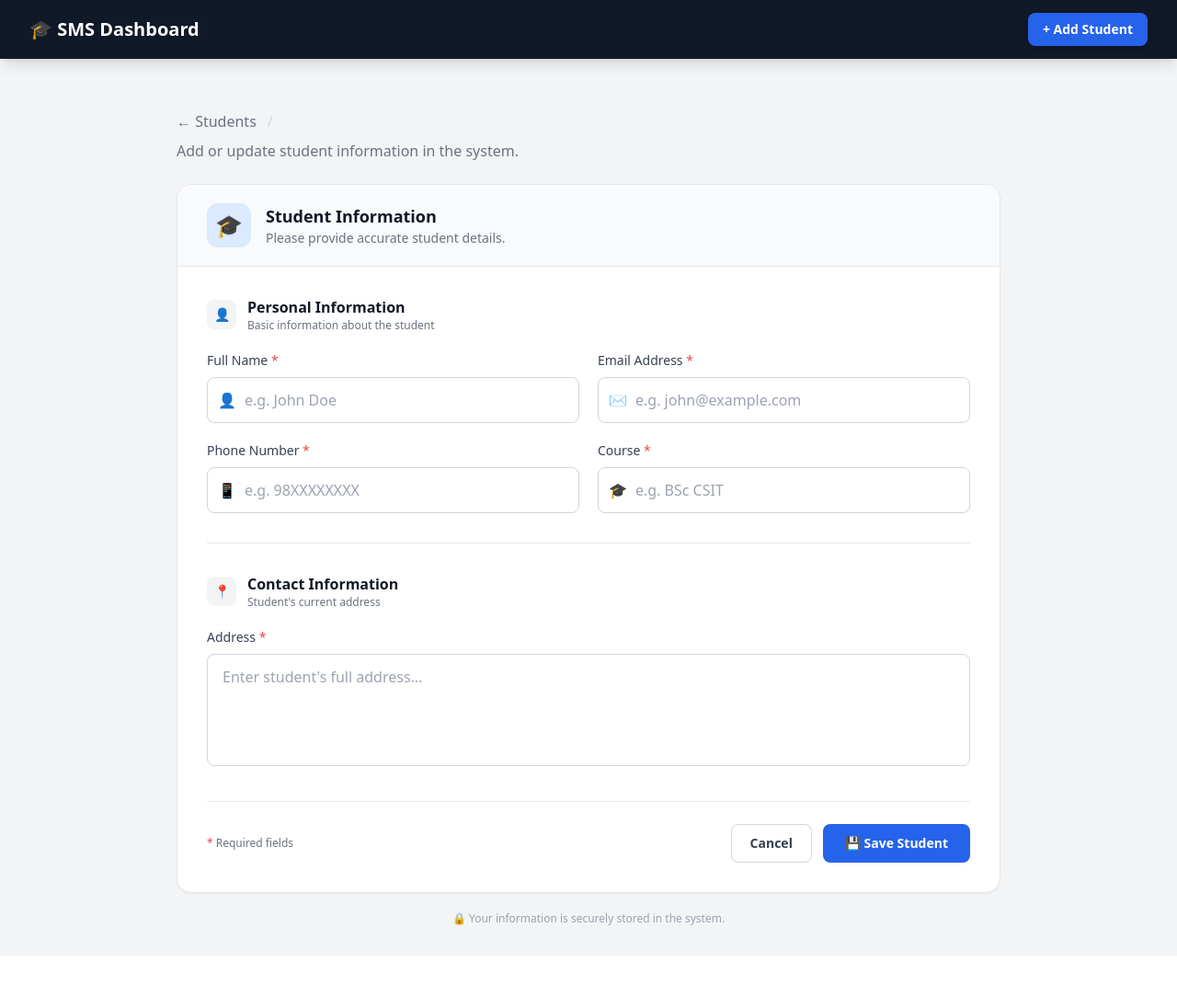
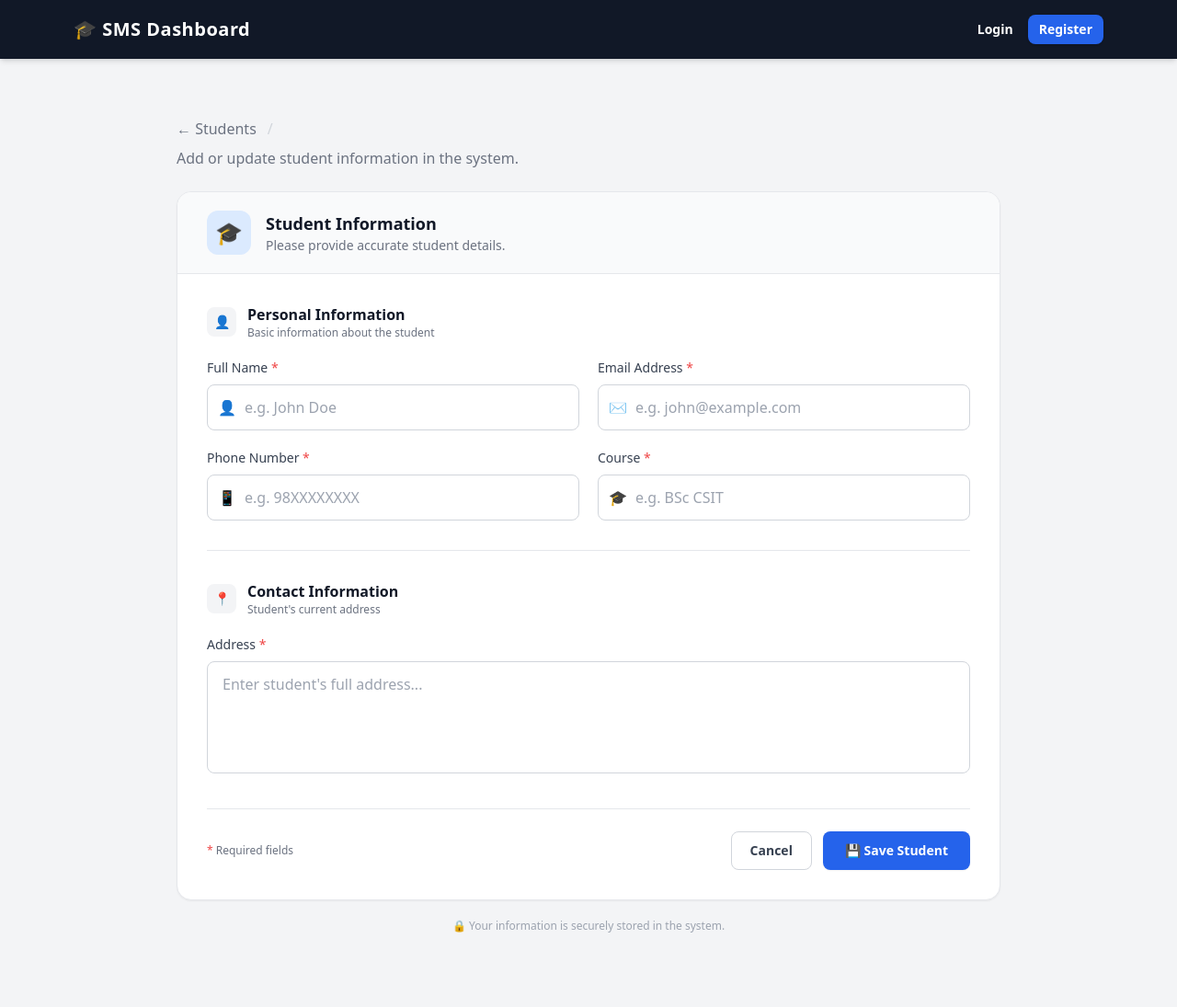
Before and after one commit to Saachin-Kunwar/django-student-management-system, a Django app: template students/templates/students/student_form.html in a window 1280 px wide. Shown: the whole page at 92% size. Before the commit the page ends 1006 px from the top, so only its background shows below. Run offline with Django 5.2, Linux system fonts and the light colour scheme; the template is opened without the code that fills it, so the values that code supplies are empty; some libraries are stand-ins or nearby versions.

Commit message:
feat: implement User Authentication (register, login, logout) and protect views

```diff
--- a/students/forms.py
+++ b/students/forms.py
@@ -4,7 +4,6 @@ from .models import Student
 class StudentForm(forms.ModelForm):
     class Meta:
         model = Student
-        # Replace 'course' with 'department' and 'clubs'
         fields = ['name', 'email', 'phone', 'address', 'department', 'clubs']
         widgets = {
             'name': forms.TextInput(attrs={
--- a/students/templates/students/base.html
+++ b/students/templates/students/base.html
@@ -3,85 +3,42 @@
 <head>
     <meta charset="UTF-8">
     <meta name="viewport" content="width=device-width, initial-scale=1.0">
-
     <title>{% block title %}Student Management{% endblock %}</title>
-
-    <!-- Tailwind CSS CDN -->
     <script src="https://cdn.tailwindcss.com"></script>
 </head>
-
-<body class="bg-gray-100 min-h-screen">
+<body class="bg-gray-100 text-gray-800 font-sans min-h-screen">
 
     <!-- Navbar -->
-    <nav class="bg-gray-900 shadow-lg mb-6">
-        <div class="max-w-7xl mx-auto px-4 sm:px-6 lg:px-8">
+    <nav class="bg-gray-900 text-white shadow-md mb-8">
+        <div class="max-w-6xl mx-auto px-4 py-4 flex justify-between items-center">
+            <a class="text-xl font-bold tracking-wide hover:text-gray-300 transition" href="{% url 'student_list' %}">🎓 SMS Dashboard</a>
 
-            <div class="flex items-center justify-between h-16">
-
-                <!-- Logo -->
-                <a href="{% url 'student_list' %}"
-                   class="text-white text-xl font-bold hover:text-blue-400 transition">
-                    🎓 SMS Dashboard
-                </a>
-
-                <!-- Add Student Button -->
-                <a href="{% url 'student_create' %}"
-                   class="bg-blue-600 hover:bg-blue-700 text-white text-sm font-semibold px-4 py-2 rounded-lg transition duration-200 shadow-md">
-                    + Add Student
-                </a>
-
+            <div class="flex items-center gap-4">
+                {% if user.is_authenticated %}
+                    <span class="text-sm text-gray-300">👤 {{ user.username }}</span>
+                    <a href="{% url 'student_create' %}" class="bg-blue-600 hover:bg-blue-700 text-white text-sm font-semibold px-3 py-1.5 rounded-lg shadow transition">+ Add Student</a>
+                    <a href="{% url 'logout' %}" class="bg-red-600 hover:bg-red-700 text-white text-sm font-semibold px-3 py-1.5 rounded-lg shadow transition">Logout</a>
+                {% else %}
+                    <a href="{% url 'login' %}" class="text-sm font-semibold hover:text-gray-300">Login</a>
+                    <a href="{% url 'register' %}" class="bg-blue-600 hover:bg-blue-700 text-white text-sm font-semibold px-3 py-1.5 rounded-lg shadow transition">Register</a>
+                {% endif %}
             </div>
-
         </div>
     </nav>
 
-
     <!-- Main Container -->
-    <main class="max-w-7xl mx-auto px-4 sm:px-6 lg:px-8">
-
-        <!-- Success / Error Messages -->
+    <div class="max-w-6xl mx-auto px-4 pb-12">
         {% if messages %}
-            <div class="space-y-3 mb-6">
-
-                {% for message in messages %}
-
-                    <div class="flex items-center justify-between
-                                p-4 rounded-lg shadow-sm
-                                {% if message.tags == 'success' %}
-                                    bg-green-100 text-green-800 border border-green-300
-                                {% elif message.tags == 'error' %}
-                                    bg-red-100 text-red-800 border border-red-300
-                                {% elif message.tags == 'warning' %}
-                                    bg-yellow-100 text-yellow-800 border border-yellow-300
-                                {% else %}
-                                    bg-blue-100 text-blue-800 border border-blue-300
-                                {% endif %}"
-                         role="alert">
-
-                        <span class="font-medium">
-                            {{ message }}
-                        </span>
-
-                        <button type="button"
-                                onclick="this.parentElement.remove()"
-                                class="ml-4 text-lg font-bold opacity-60 hover:opacity-100">
-                            &times;
-                        </button>
-
-                    </div>
-
-                {% endfor %}
-
-            </div>
+            {% for message in messages %}
+                <div class="mb-6 p-4 rounded-lg shadow-sm flex justify-between items-center {% if message.tags == 'error' %}bg-red-100 border-l-4 border-red-500 text-red-700{% else %}bg-green-100 border-l-4 border-green-500 text-green-700{% endif %}">
+                    <span>{{ message }}</span>
+                    <button type="button" onclick="this.parentElement.remove()" class="text-gray-500 hover:text-gray-700 font-bold ml-4">&times;</button>
+                </div>
+            {% endfor %}
         {% endif %}
 
-
-        <!-- Page Content -->
-        {% block content %}
-
-        {% endblock %}
-
-    </main>
+        {% block content %}{% endblock %}
+    </div>
 
 </body>
 </html>
--- a/students/urls.py
+++ b/students/urls.py
@@ -2,6 +2,12 @@ from django.urls import path
 from . import views
 
 urlpatterns = [
+    # Auth Routes
+    path('register/', views.register_view, name='register'),
+    path('login/', views.login_view, name='login'),
+    path('logout/', views.logout_view, name='logout'),
+
+    # CRUD Routes
     path('', views.student_list, name='student_list'),
     path('student/<int:pk>/', views.student_detail, name='student_detail'),
     path('student/add/', views.student_create, name='student_create'),
```
Also changed, not shown: students/templates/students/login.html (added, +20 -0 lines), students/templates/students/register.html (added, +23 -0 lines), students/views.py (+51 -11 lines).
